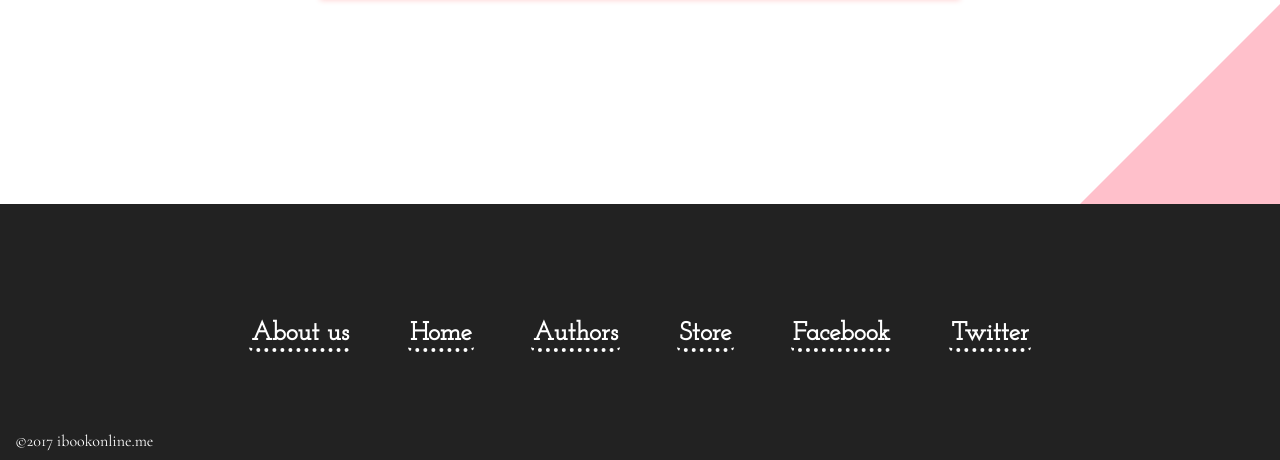
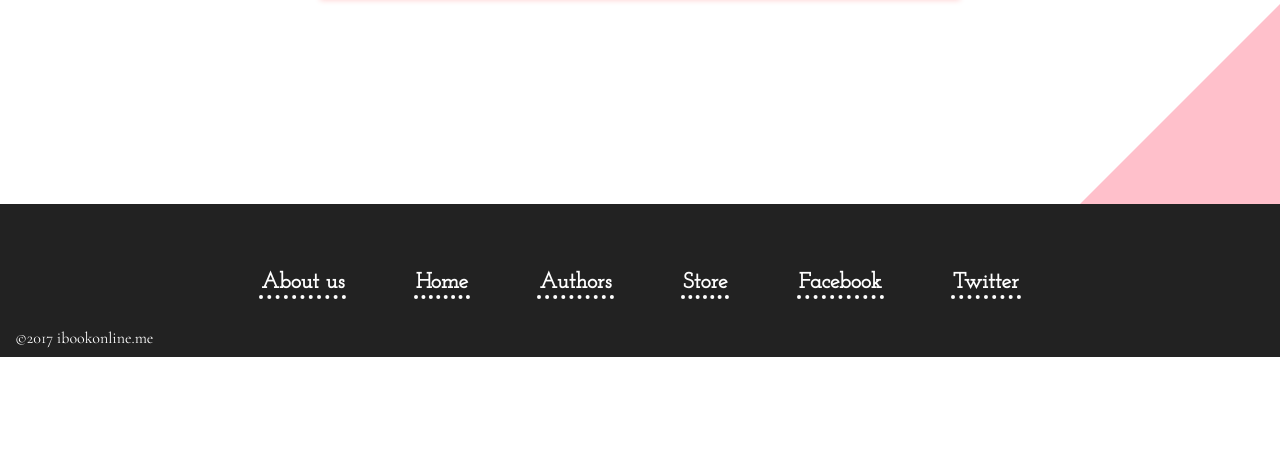
Before and after one commit to luuvu97/ltweb, a PHP site: page / in a window 1280 px wide. Shown: the part 5615-6075 px from the top of the page. After the commit the page ends 5972 px from the top, so only its background shows below. Run offline with PHP 8.4, Linux system fonts and the light colour scheme; some libraries are stand-ins or nearby versions; some web fonts are replaced.

Commit message:
refine footer

```diff
--- a/css/component.css
+++ b/css/component.css
@@ -687,7 +687,7 @@ body {
 .footer {
 	position: relative;
 	background: #222;
-	height: 20vw;
+	height: 12vw;
 	max-height: 200px;
 	color: #fff;
 	font-family: "Cormorant Garamond", cursive;
@@ -700,7 +700,7 @@ body {
 	display: flex;
 	justify-content: space-evenly;
 	font-family: "Josefin Slab", cursive;
-	font-size: 2vw;
+	font-size: 1.7vw;
 	font-weight: bolder;
   }
   .footer .direction a {
--- a/css/home.css
+++ b/css/home.css
@@ -824,7 +824,7 @@ label a:hover {
 .footer {
   position: relative;
   background: #222;
-  height: 20vw;
+  height: 12vw;
   color: #fff;
   font-family: "Cormorant Garamond", cursive;
   display: flex;
@@ -836,7 +836,7 @@ label a:hover {
   display: flex;
   justify-content: space-evenly;
   font-family: "Josefin Slab", cursive;
-  font-size: 2vw;
+  font-size: 1.7vw;
   font-weight: bolder;
 }
 .footer .direction a {
@@ -844,7 +844,7 @@ label a:hover {
   text-decoration: none;
   border-bottom: white dotted 4px;
   color: #fff;
-  border-radius: 5px ;
+  /* border-radius: 5px ; */
   transition: all .7s;
 }
 .footer .direction a:hover {
```
